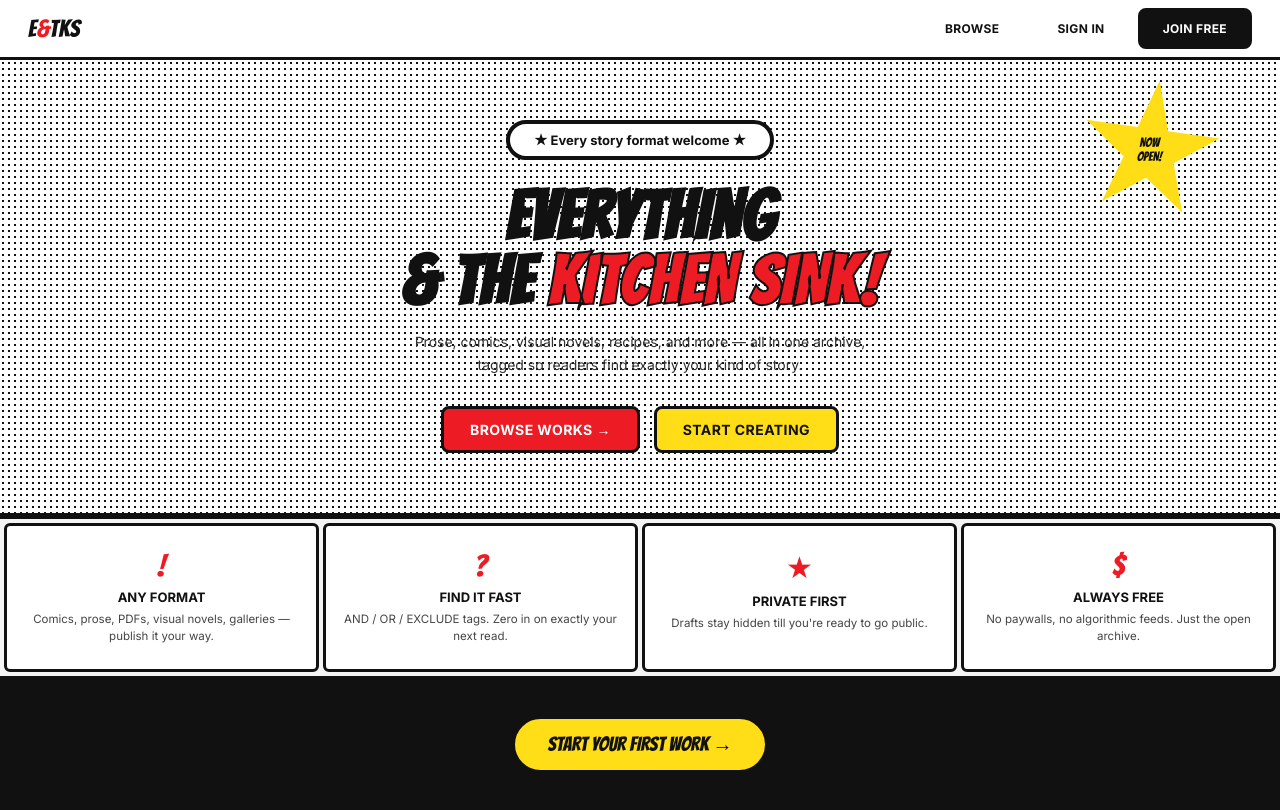
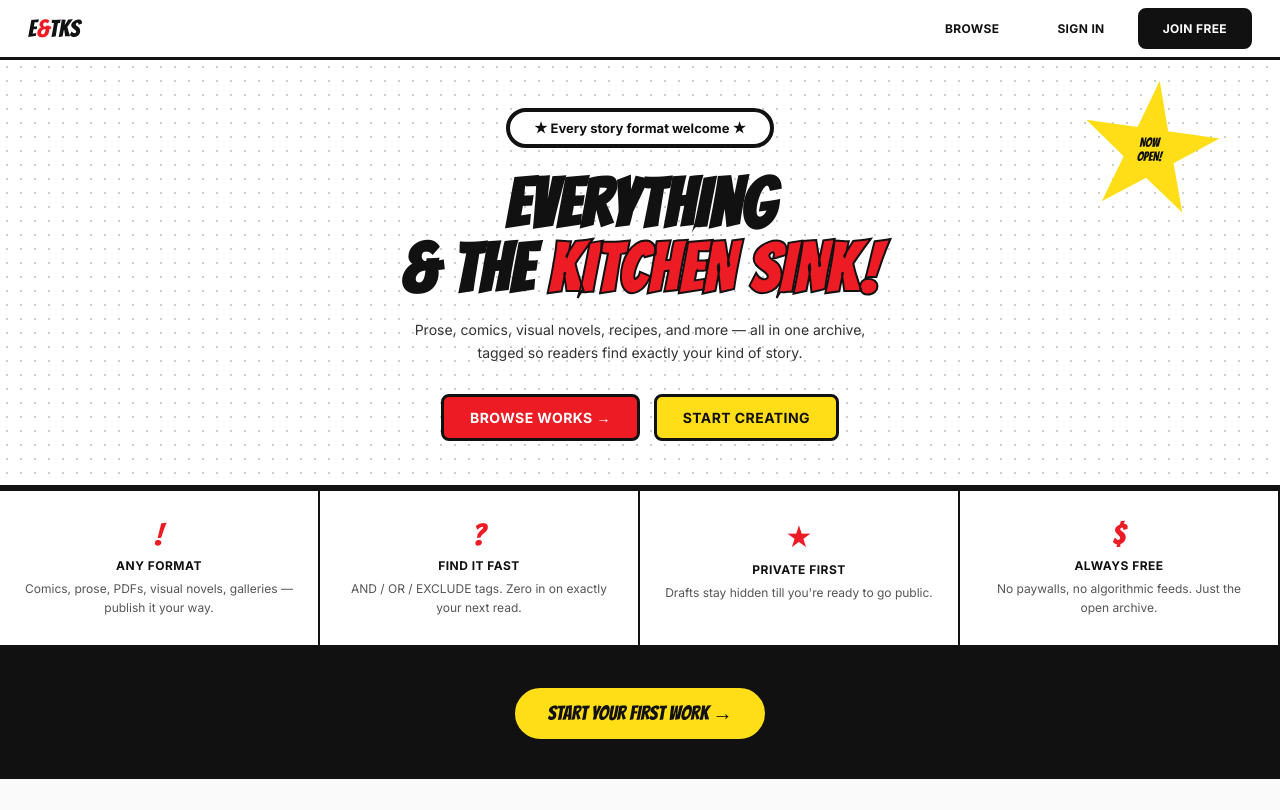
Before and after one commit to DanielleJTaylor/ETKS, a React (Vite) app: page / in a window 1280 px wide. Built offline with nearby package versions, Linux system fonts and the light colour scheme.

Commit message:
Fix hero dots and vertical spacing

```diff
--- a/src/pages/Landing.jsx
+++ b/src/pages/Landing.jsx
@@ -10,12 +10,12 @@ const FEATURES = [
 
 const heroStyle = {
   position: "relative",
-  padding: "60px 28px",
+  padding: "48px 28px 44px",
   textAlign: "center",
   overflow: "hidden",
   borderBottom: "var(--border)",
-  backgroundImage: "radial-gradient(#111 0.8px, transparent 0.8px)",
-  backgroundSize: "6px 6px",
+  backgroundImage: "radial-gradient(circle, #ccc 1px, transparent 1px)",
+  backgroundSize: "14px 14px",
   backgroundColor: "#fff",
 };
 
@@ -99,12 +99,12 @@ export default function Landing() {
       </div>
 
       {/* Feature panels */}
-      <div style={{ display: "grid", gridTemplateColumns: "repeat(4, 1fr)", gap: 4, borderTop: "var(--border)", padding: 4, background: "#f4f4f4" }}>
+      <div style={{ display: "grid", gridTemplateColumns: "repeat(4, 1fr)", borderTop: "var(--border)" }}>
         {FEATURES.map(f => (
-          <div key={f.title} style={{ border: "3px solid #111", padding: "24px 18px", textAlign: "center", borderRadius: 6, background: "#fff" }}>
+          <div key={f.title} style={{ borderRight: "2px solid #111", padding: "28px 22px", textAlign: "center", background: "#fff" }}>
             <div style={{ fontFamily: "var(--font-serif)", fontSize: 30, color: "#ed1c24", marginBottom: 8 }}>{f.icon}</div>
-            <div style={{ fontSize: 13, fontWeight: 700, textTransform: "uppercase", marginBottom: 6 }}>{f.title}</div>
-            <div style={{ fontSize: 11.5, lineHeight: 1.5, color: "#444" }}>{f.desc}</div>
+            <div style={{ fontSize: 12, fontWeight: 700, textTransform: "uppercase", letterSpacing: "0.04em", marginBottom: 6 }}>{f.title}</div>
+            <div style={{ fontSize: 12, lineHeight: 1.6, color: "#555" }}>{f.desc}</div>
           </div>
         ))}
       </div>
```
